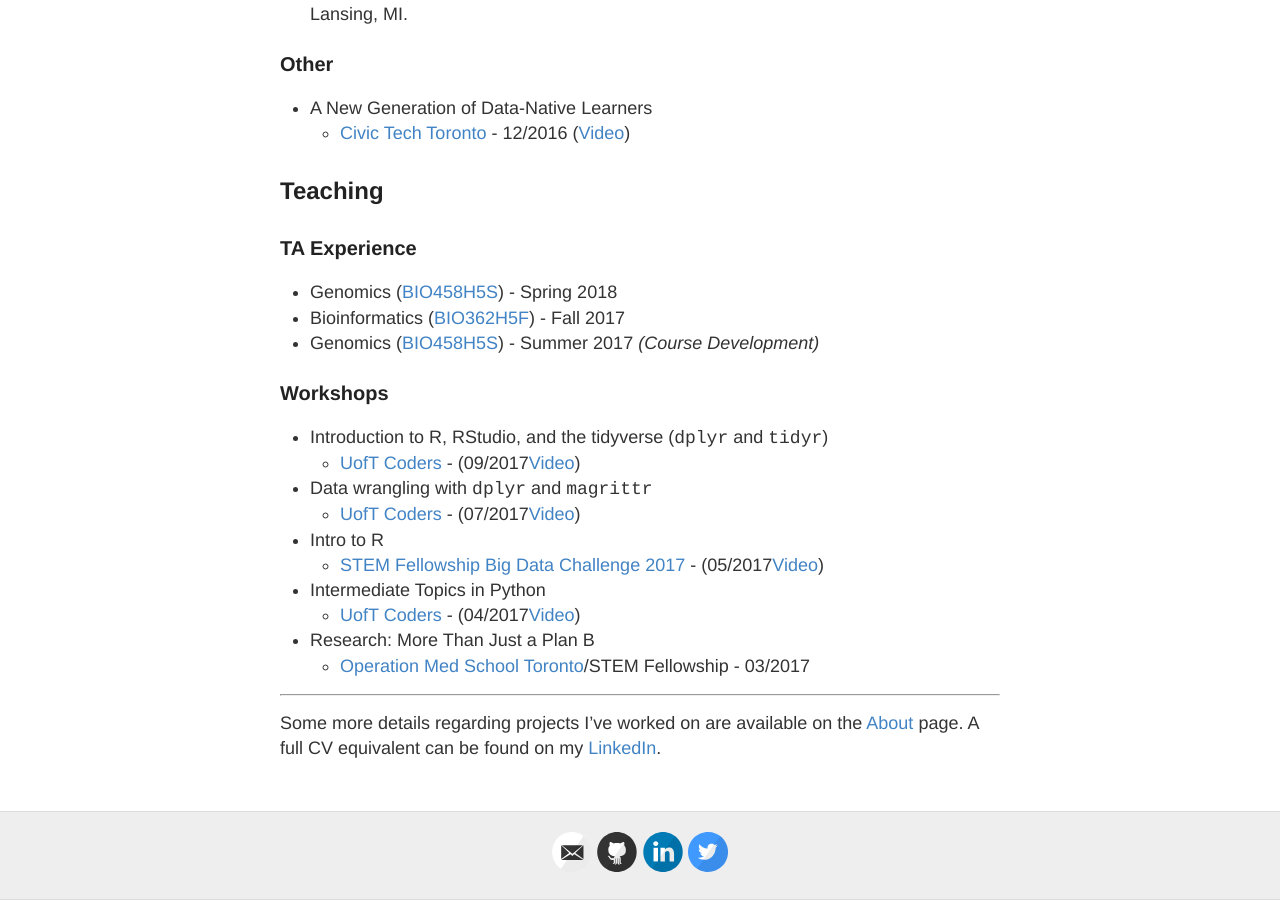
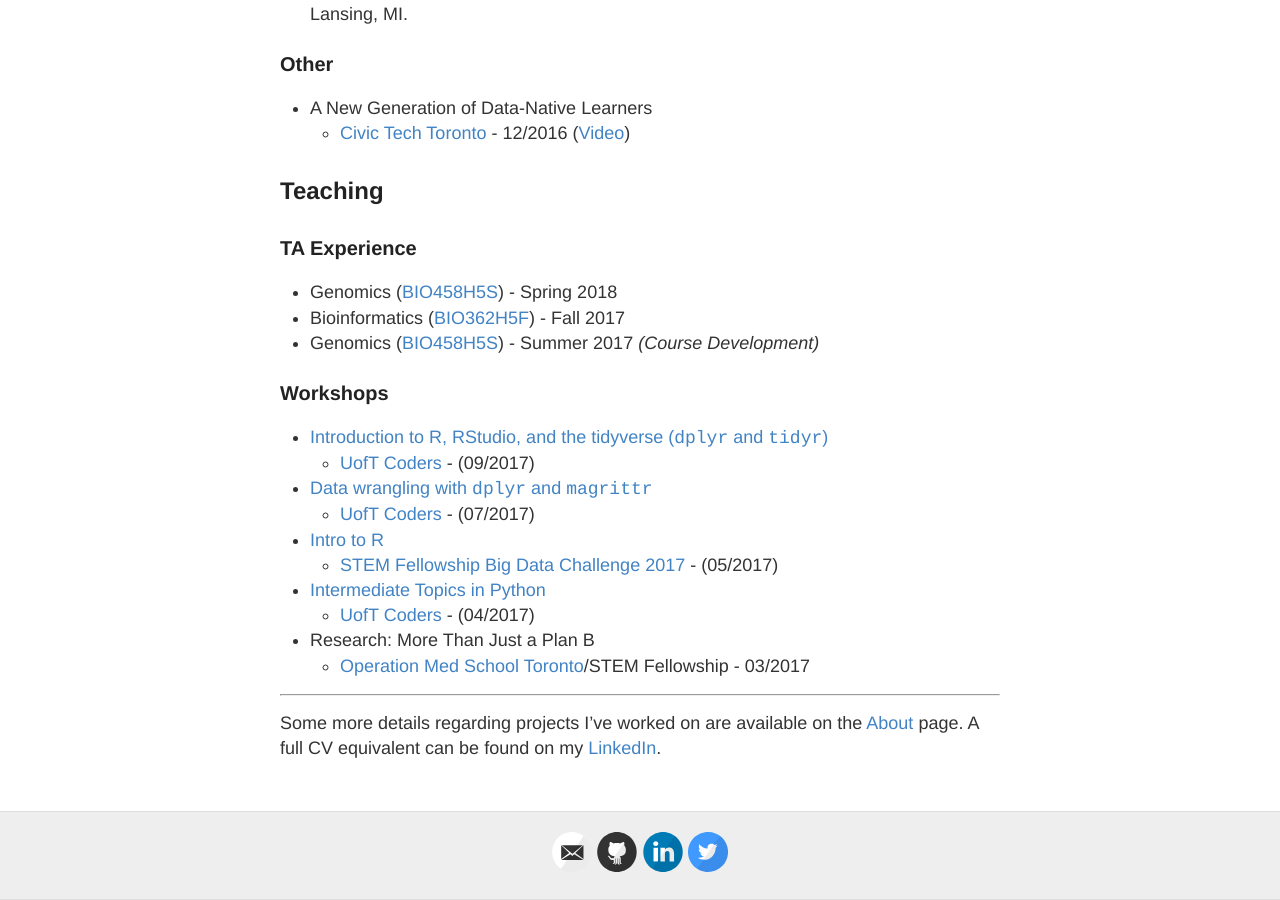
Before and after one commit to aays/site_old, a Jekyll site: the page built from cv.md, in a window 1280 px wide and 900 px high, scrolled down 1529 px. Built offline with Jekyll 4.4.1, drawn with Linux system fonts in a browser that asks for light colours.

Commit message:
Update cv.md

```diff
--- a/cv.md
+++ b/cv.md
@@ -51,14 +51,14 @@ Arocha Rosete Y, Morales-Lizcano NP, **Hasan A**, Yoshioka K, Moeder W, Michelut
 
 ### Workshops
 
-- Introduction to R, RStudio, and the tidyverse (`dplyr` and `tidyr`)
-    - [UofT Coders](uoftcoders.github.io) - (09/2017 | [Video](https://www.youtube.com/watch?v=b74V54VFL98&feature=youtu.be))
-- Data wrangling with `dplyr` and `magrittr`
-    - [UofT Coders](uoftcoders.github.io) - (07/2017 | [Video](https://www.youtube.com/watch?v=qO4ZXzyiulM))
-- Intro to R
-    - [STEM Fellowship Big Data Challenge 2017](https://bigdatachallenge.github.io) - (05/2017 | [Video](https://www.youtube.com/watch?v=z_irkhAErvc))
-- Intermediate Topics in Python
-    - [UofT Coders](uoftcoders.github.io) - (04/2017 | [Video](https://www.youtube.com/watch?v=33Pgx0DlNmo))
+- [Introduction to R, RStudio, and the tidyverse (`dplyr` and `tidyr`)](https://www.youtube.com/watch?v=b74V54VFL98&feature=youtu.be)
+    - [UofT Coders](uoftcoders.github.io) - (09/2017)
+- [Data wrangling with `dplyr` and `magrittr`](https://www.youtube.com/watch?v=qO4ZXzyiulM)
+    - [UofT Coders](uoftcoders.github.io) - (07/2017)
+- [Intro to R](https://www.youtube.com/watch?v=z_irkhAErvc)
+    - [STEM Fellowship Big Data Challenge 2017](https://bigdatachallenge.github.io) - (05/2017)
+- [Intermediate Topics in Python](https://www.youtube.com/watch?v=33Pgx0DlNmo)
+    - [UofT Coders](uoftcoders.github.io) - (04/2017)
 - Research: More Than Just a Plan B
     - [Operation Med School Toronto](http://operationmedschool.com/toronto/)/STEM Fellowship - 03/2017
 
```
